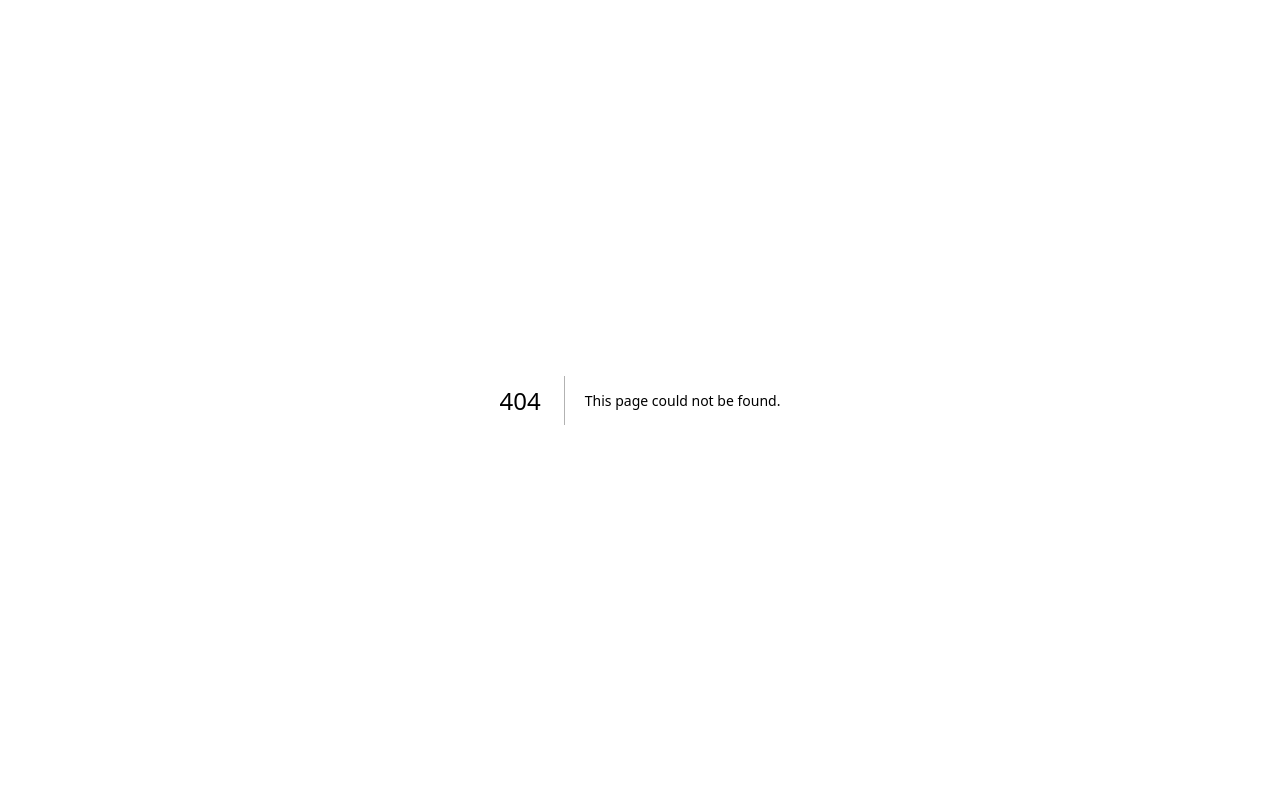
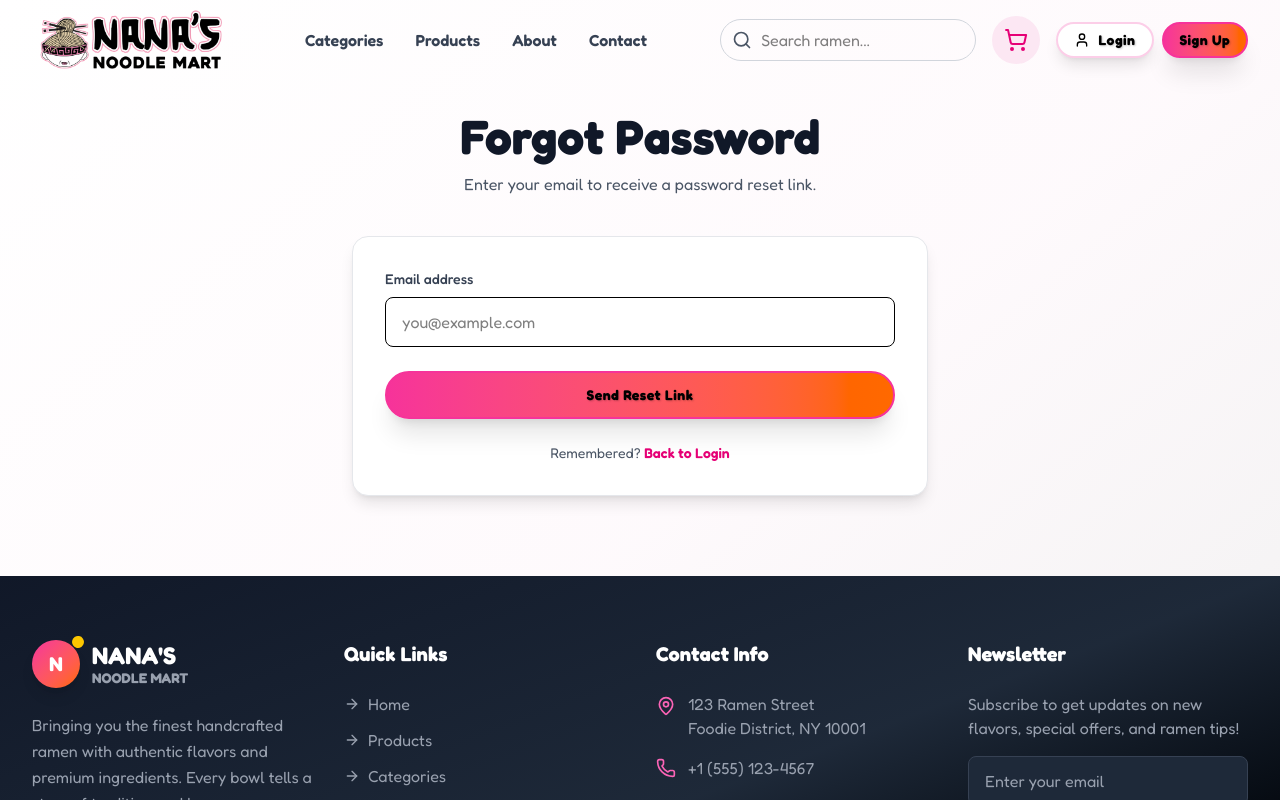
Before and after one commit to tushermahmud/nana-noodles-mart, a Next.js app: page /forgot-password in a window 1280 px wide. Before the commit this address had no page. Shown: the top 800 px of the page. Built offline with nearby package versions, Linux system fonts and the light colour scheme; no server answers.

Commit message:
add forgot password page

```diff
--- /dev/null
+++ b/src/app/forgot-password/page.tsx
@@ -0,0 +1,83 @@
+'use client';
+
+import { useState } from 'react';
+import Navbar from '@/components/layout/Navbar';
+import Footer from '@/components/layout/Footer';
+import { Button } from '@/components/ui/button';
+import { toast } from 'sonner';
+import { getErrorMessage } from '@/lib/errorUtils';
+import { requestPasswordReset } from '@/actions/auth';
+import Link from 'next/link';
+
+export default function ForgotPasswordPage() {
+  const [email, setEmail] = useState('');
+  const [isSubmitting, setIsSubmitting] = useState(false);
+
+  const onSubmit = async (e: React.FormEvent) => {
+    e.preventDefault();
+    if (!email || !/^[^\s@]+@[^\s@]+\.[^\s@]+$/.test(email)) {
+      toast.error('Please enter a valid email');
+      return;
+    }
+    setIsSubmitting(true);
+    try {
+      const res = await requestPasswordReset(email);
+      if ((res as any)?.isSuccess || (res as any)?.success) {
+        toast.success('If an account exists, a reset link has been sent to your email');
+      } else {
+        toast.message('Check your inbox if the email exists in our records');
+      }
+    } catch (err) {
+      toast.error(getErrorMessage(err));
+    } finally {
+      setIsSubmitting(false);
+    }
+  };
+
+  return (
+    <div className="min-h-screen bg-gradient-to-br from-white via-pink-50/40 to-black/5">
+      <Navbar />
+
+      <main className="max-w-7xl mx-auto px-4 sm:px-6 lg:px-8 pt-28 pb-20">
+        <div className="max-w-xl mx-auto">
+          <div className="text-center mb-10">
+            <h1 className="text-4xl md:text-5xl font-black text-gray-900 mb-3">Forgot Password</h1>
+            <p className="text-gray-600">Enter your email to receive a password reset link.</p>
+          </div>
+
+          <div className="bg-white rounded-2xl shadow-lg border border-gray-200">
+            <form onSubmit={onSubmit} className="p-8 space-y-6">
+              <div>
+                <label className="block text-sm font-medium text-gray-700 mb-2">Email address</label>
+                <input
+                  type="email"
+                  value={email}
+                  onChange={(e) => setEmail(e.target.value)}
+                  className="w-full px-4 py-3 border rounded-lg focus:ring-2 focus:ring-pink-500 focus:border-transparent"
+                  placeholder="you@example.com"
+                />
+              </div>
+
+              <Button
+                type="submit"
+                disabled={isSubmitting}
+                className="w-full py-3 bg-gradient-to-r from-pink-500 to-orange-500 hover:from-pink-600 hover:to-orange-600 text-white disabled:opacity-50"
+              >
+                {isSubmitting ? 'Sending...' : 'Send Reset Link'}
+              </Button>
+
+              <div className="text-center text-sm text-gray-600">
+                Remembered?{' '}
+                <Link href="/login" className="text-pink-600 hover:text-pink-700 font-semibold">
+                  Back to Login
+                </Link>
+              </div>
+            </form>
+          </div>
+        </div>
+      </main>
+
+      <Footer />
+    </div>
+  );
+}
--- a/src/components/products/ProductsClient.tsx
+++ b/src/components/products/ProductsClient.tsx
@@ -2,7 +2,7 @@
 
 import { useCallback, useEffect, useMemo, useRef, useState } from 'react';
 import { motion } from 'framer-motion';
-import Categories from '@/components/sections/Categories';
+import Categories from '@/components/sections/Categories-backup';
 import { VirtualStore } from '@/components/virtual-store';
 import { usePathname, useRouter, useSearchParams } from 'next/navigation';
 import { BASE_URL } from '@/config/env';
```
